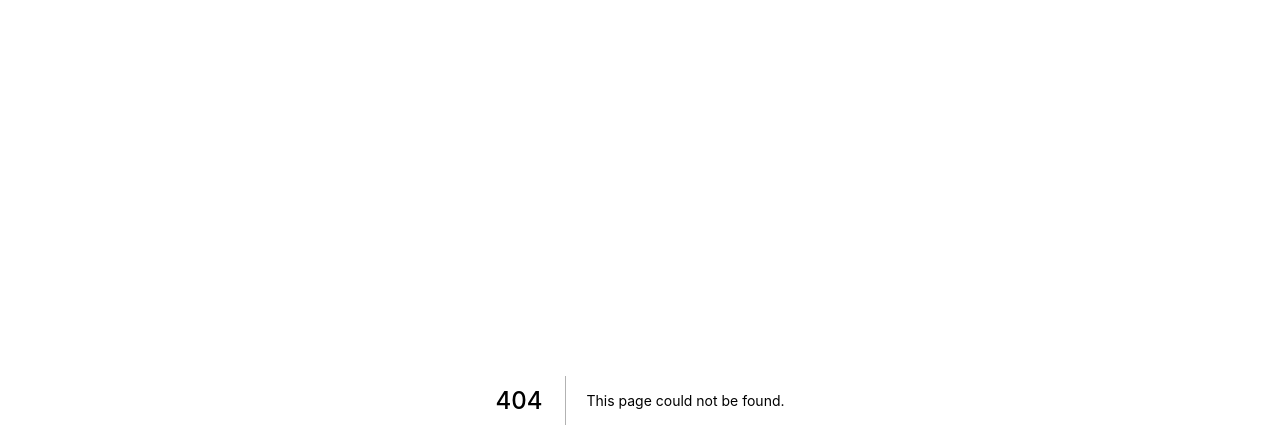
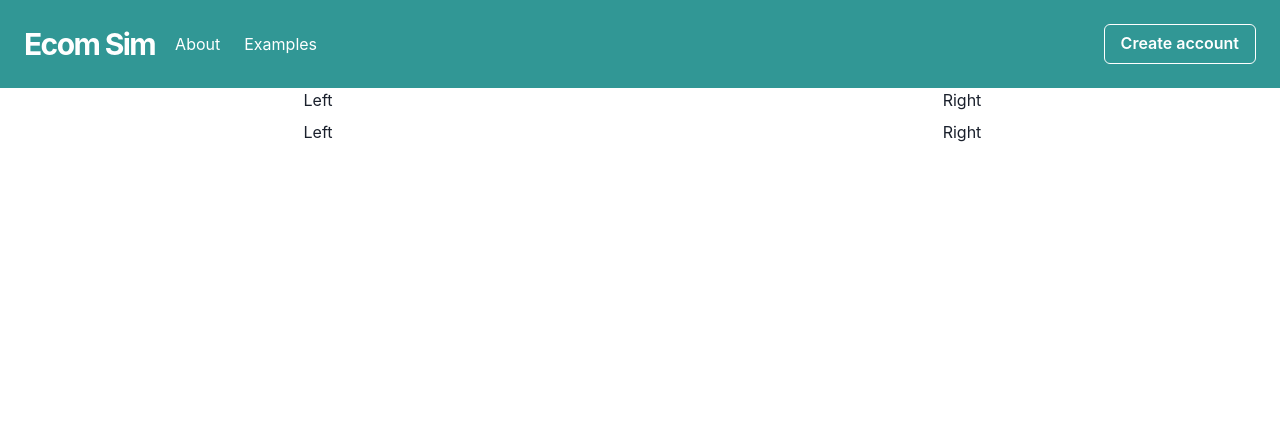
Before and after one commit to fareed-ah/EcomSim, a Next.js app in the folder web-client/: page /views/storeDetails in a window 1280 px wide. Before the commit this address had no page. Shown: the top 448 px of the page. Built offline with nearby package versions, Linux system fonts and the light colour scheme.

Commit message:
Setup pages and routing

```diff
--- a/web-client/src/components/platform/PlatformWrapper.tsx
+++ b/web-client/src/components/platform/PlatformWrapper.tsx
@@ -12,9 +12,8 @@ export const PlatformWrapper: React.FC<PlatformWrapperProps> = ({ children }: {
             shadow="base"
             borderWidth="1px"
             alignSelf={{ base: 'center', lg: 'flex-start' }}
-            borderColor={useColorModeValue('gray.200', 'gray.500')}
             borderRadius={'xl'}>
             {children}
         </Box>
-        );
+    );
 }
--- a/web-client/src/pages/views/platforms.tsx
+++ b/web-client/src/pages/views/platforms.tsx
@@ -1,4 +1,5 @@
 import { VStack, Heading, Button, Text, HStack, Box, SimpleGrid } from '@chakra-ui/react';
+import { useRouter } from 'next/router';
 import React from 'react'
 import { NavBar } from '../../components/navbar/NavBar';
 import { PlatformInfoCard } from '../../components/platform/PlatformInfoCard';
@@ -8,6 +9,9 @@ interface platformsProps {
 }
 
 const platforms: React.FC<platformsProps> = ({ }) => {
+
+    const router = useRouter()
+
     return (
         <div>
             <NavBar />
@@ -31,7 +35,7 @@ const platforms: React.FC<platformsProps> = ({ }) => {
 
                 </SimpleGrid>
 
-                <Button colorScheme="teal" size="md">Continue</Button>
+                <Button colorScheme="teal" size="md" onClick={() => router.push('/views/storeDetails')}>Continue</Button>
             </VStack>
         </div>
     );
--- /dev/null
+++ b/web-client/src/pages/views/storeDetails.tsx
@@ -0,0 +1,28 @@
+import { HStack, Text, VStack } from '@chakra-ui/layout'
+import React from 'react'
+import { NavBar } from '../../components/navbar/NavBar'
+
+interface storeDetailsProps {
+
+}
+
+export const storeDetails: React.FC<storeDetailsProps> = ({ }) => {
+    return (
+        <div>
+            <NavBar />
+            <HStack width="100%">
+                <VStack width="50%">
+                    <Text>Left</Text>
+                    <Text>Left</Text>
+                </VStack>
+
+                <VStack width="50%">
+                    <Text>Right</Text>
+                    <Text>Right</Text>
+                </VStack>
+            </HStack>
+        </div>
+    );
+}
+
+export default storeDetails
```
Also changed, not shown: web-client/src/components/platform/PlatformInfoCard.tsx (+4 -8 lines), web-client/src/components/storeDetails/Demographics.tsx (added, +13 -0 lines), web-client/src/components/storeDetails/Marketing.tsx (added, +13 -0 lines), web-client/src/components/storeDetails/ProductCategories.tsx (added, +13 -0 lines), web-client/src/components/storeDetails/TargetAudience.tsx (added, +13 -0 lines), web-client/src/pages/views/home.tsx (+5 -2 lines).
